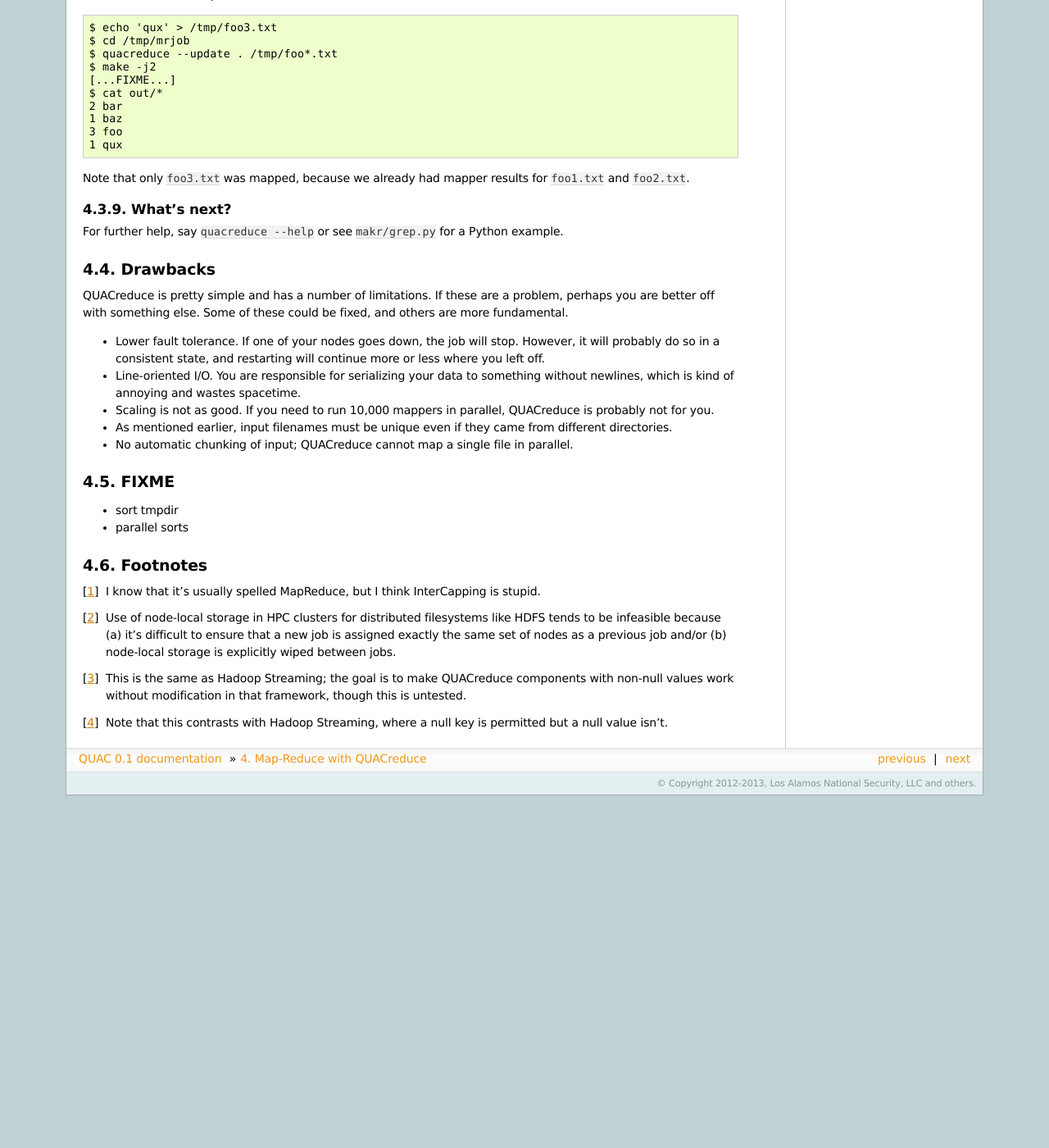
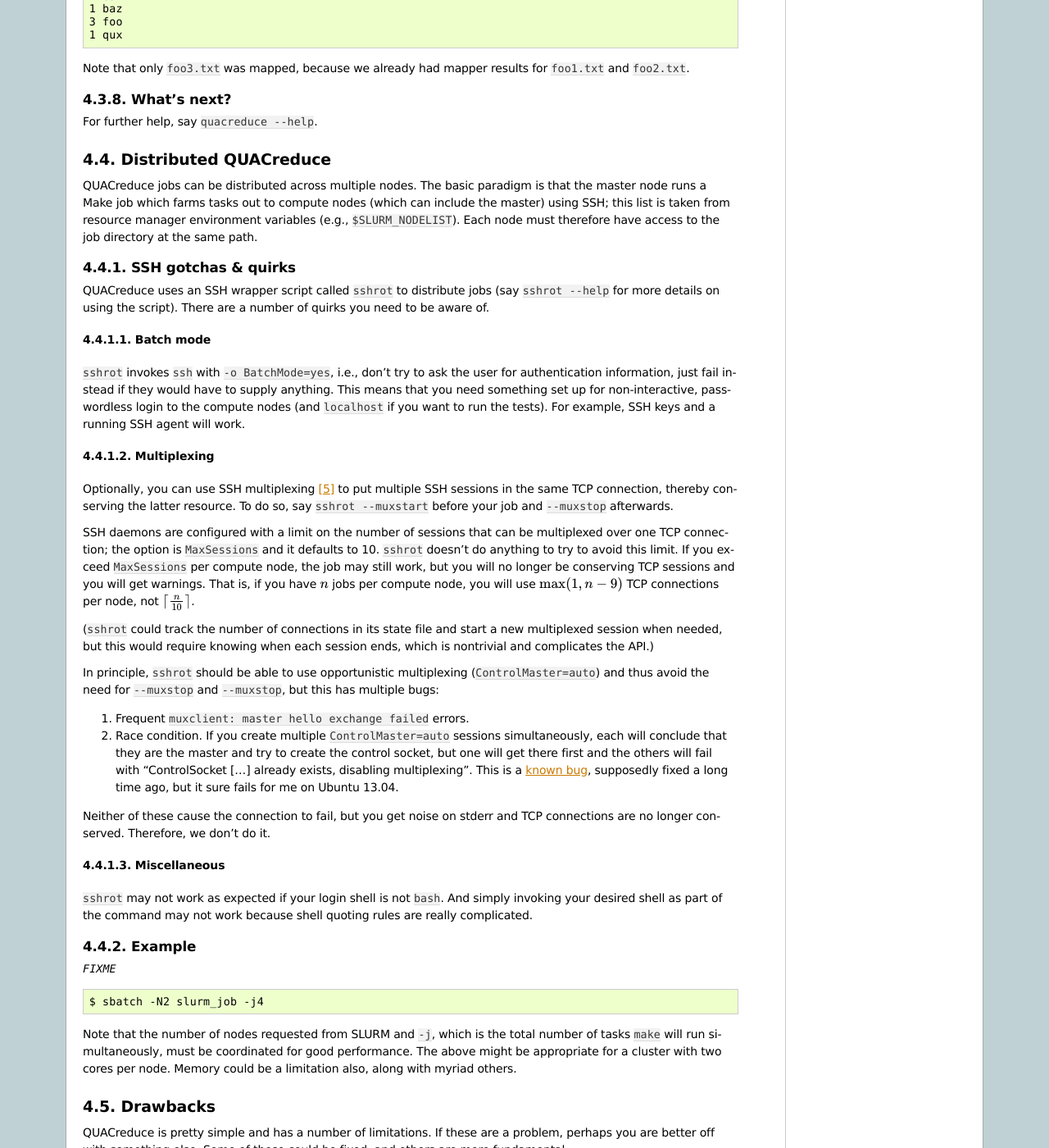
Before and after one commit to reidpr/quac, a Sphinx documentation site: the page built from sphinx/map_reduce.rst, in a window 1280 px wide and 1400 px high, scrolled down 3280 px. Shown: the whole window at 82% size. Built offline with Sphinx 7.4.7, drawn with Linux system fonts in a browser that asks for light colours; formulas are drawn with MathJax 3; before the commit the page ends 4250 px from its top, so only the background shows below that; some of the changed text lies outside the part shown.

Commit message:
improve distributed QUACreduce docs

```diff
--- a/sphinx/map_reduce.rst
+++ b/sphinx/map_reduce.rst
@@ -40,7 +40,8 @@ end in a newline.
 The ``quacreduce`` command implements this API by creating a makefile, which
 you then run with ``make`` (either directly or wrapped).
 
-QUACreduce also has a Python API which we do not cover here.
+QUACreduce also has a Python API which we do not cover here (see
+``lib/qr/wordcount.py`` and other examples in the same directory).
 
 Example
 =======
@@ -248,8 +237,93 @@ for ``foo1.txt`` and ``foo2.txt``.
 What's next?
 ------------
 
-For further help, say ``quacreduce --help`` or see ``makr/grep.py`` for a
-Python example.
+For further help, say ``quacreduce --help``.
+
+
+Distributed QUACreduce
+======================
+
+QUACreduce jobs can be distributed across multiple nodes. The basic paradigm
+is that the master node runs a Make job which farms tasks out to compute nodes
+(which can include the master) using SSH; this list is taken from resource
+manager environment variables (e.g., ``$SLURM_NODELIST``). Each node must
+therefore have access to the job directory at the same path.
+
+
+SSH gotchas & quirks
+--------------------
+
+QUACreduce uses an SSH wrapper script called ``sshrot`` to distribute jobs
+(say ``sshrot --help`` for more details on using the script). There are a
+number of quirks you need to be aware of.
+
+Batch mode
+~~~~~~~~~~
+
+``sshrot`` invokes ``ssh`` with ``-o BatchMode=yes``, i.e., don't try to ask
+the user for authentication information, just fail instead if they would have
+to supply anything. This means that you need something set up for
+non-interactive, passwordless login to the compute nodes (and ``localhost`` if
+you want to run the tests). For example, SSH keys and a running SSH agent will
+work.
+
+Multiplexing
+~~~~~~~~~~~~
+
+Optionally, you can use SSH multiplexing [5]_ to put multiple SSH sessions in
+the same TCP connection, thereby conserving the latter resource. To do so, say
+``sshrot --muxstart`` before your job and ``--muxstop`` afterwards.
+
+SSH daemons are configured with a limit on the number of sessions that can be
+multiplexed over one TCP connection; the option is ``MaxSessions`` and it
+defaults to 10. ``sshrot`` doesn't do anything to try to avoid this limit. If
+you exceed ``MaxSessions`` per compute node, the job may still work, but you
+will no longer be conserving TCP sessions and you will get warnings. That is,
+if you have :math:`n` jobs per compute node, you will use :math:`\max(1, n-9)`
+TCP connections per node, not :math:`\lceil \frac{n}{10} \rceil`.
+
+(``sshrot`` could track the number of connections in its state file and start
+a new multiplexed session when needed, but this would require knowing when
+each session ends, which is nontrivial and complicates the API.)
+
+In principle, ``sshrot`` should be able to use opportunistic multiplexing
+(``ControlMaster=auto``) and thus avoid the need for ``--muxstop`` and
+``--muxstop``, but this has multiple bugs:
+
+1. Frequent ``muxclient: master hello exchange failed`` errors.
+
+2. Race condition. If you create multiple ``ControlMaster=auto`` sessions
+   simultaneously, each will conclude that they are the master and try to
+   create the control socket, but one will get there first and the others will
+   fail with "ControlSocket [...] already exists, disabling multiplexing".
+   This is a `known bug <https://bugzilla.mindrot.org/show_bug.cgi?id=1349>`_,
+   supposedly fixed a long time ago, but it sure fails for me on Ubuntu 13.04.
+
+Neither of these cause the connection to fail, but you get noise on stderr and
+TCP connections are no longer conserved. Therefore, we don't do it.
+
+
+Miscellaneous
+~~~~~~~~~~~~~
+
+``sshrot`` may not work as expected if your login shell is not ``bash``. And
+simply invoking your desired shell as part of the command may not work because
+shell quoting rules are really complicated.
+
+
+Example
+-------
+
+`FIXME`
+
+::
+
+  $ sbatch -N2 slurm_job -j4
+
+Note that the number of nodes requested from SLURM and ``-j``, which is the
+total number of tasks ``make`` will run simultaneously, must be coordinated
+for good performance. The above might be appropriate for a cluster with two
+cores per node. Memory could be a limitation also, along with myriad others.
 
 
 Drawbacks
@@ -300,3 +374,7 @@ Footnotes
 
 .. [4] Note that this contrasts with Hadoop Streaming, where a null key is
        permitted but a null value isn't.
+
+.. [5] See the options ``ControlMaster``, ``ControlPath``, and
+       ``ControlPersist`` in the `ssh_config man page
+       <http://www.openbsd.org/cgi-bin/man.cgi?query=ssh_config>`_.
```
Also changed, not shown: other parts of sphinx/map_reduce.rst (+0 -12 lines), 1 other file.
